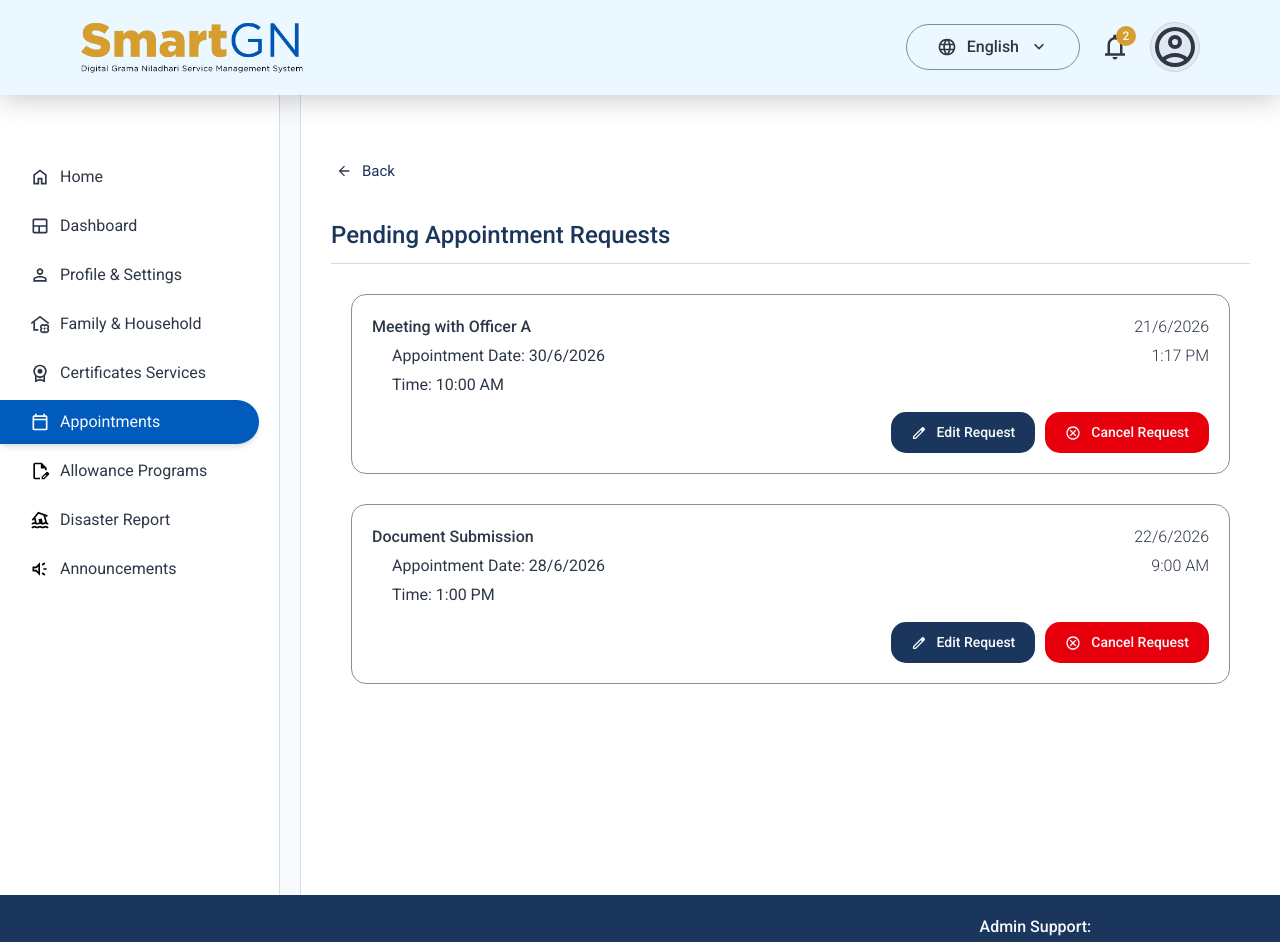
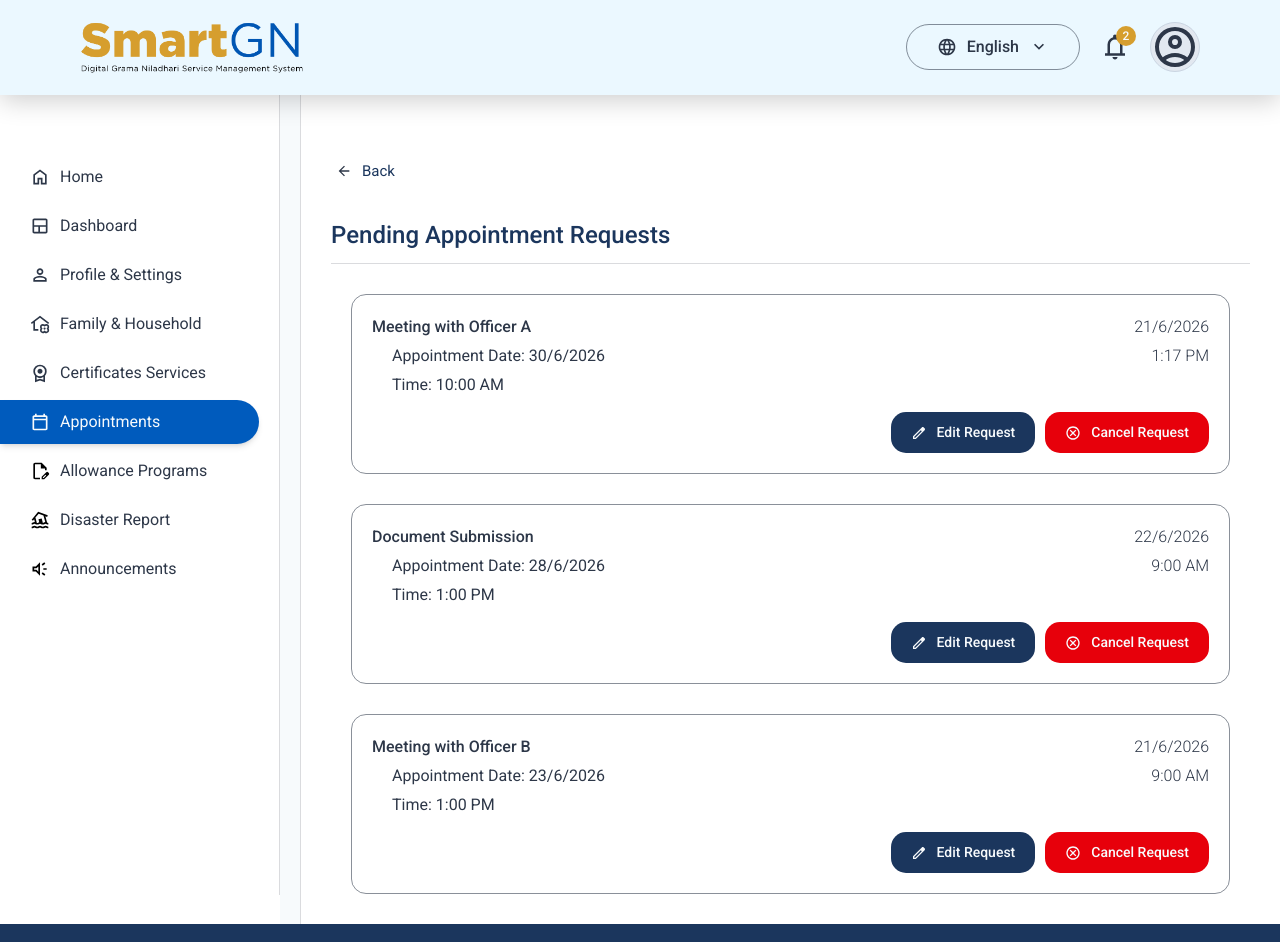
Before and after one commit to Mogith-Code/SmartGN-Digital-GN-Service-Management-System, a React (Vite) app in the folder SmartGN/: page /RAppointment/PendingAppointmentRequests in a window 1280 px wide. Shown: the top 942 px of the page. Built offline with nearby package versions, Linux system fonts and the light colour scheme.

Commit message:
Update Approved and Pending Appointments

```diff
--- a/SmartGN/src/Components/AppointmentsPage/AppointmentLayoutPage.jsx
+++ b/SmartGN/src/Components/AppointmentsPage/AppointmentLayoutPage.jsx
@@ -67,6 +67,17 @@ function AppointmentLayoutPage() {
       status: "Pending",
       requestedDate: new Date(2026, 5, 22, 9, 0), // June 15, 2026 at 9:00 AM
       createdAt: new Date(2026, 5, 22, 9, 0), // June 15, 2026 at 9:00 AM
+    },
+
+    {
+      id: 4,
+      purpose: "Meeting with Officer B",
+      date: new Date(2026, 5, 23), // June 23, 2026
+      time: "1:00 PM",
+      contact: "0771234567",
+      status: "Pending",
+      requestedDate: new Date(2026, 5, 21, 9, 0), // June 15, 2026 at 9:00 AM
+      createdAt: new Date(2026, 5, 21, 9, 0), // June 15, 2026 at 9:00 AM
     },
   ]);
 
--- a/SmartGN/src/Components/AppointmentsPage/ApprovedAppointmentsRequests.jsx
+++ b/SmartGN/src/Components/AppointmentsPage/ApprovedAppointmentsRequests.jsx
@@ -57,6 +57,16 @@ function ApprovedAppointmentsRequests() {
       requestedDate: new Date(2026, 5, 22, 9, 0), // June 15, 2026 at 9:00 AM
       createdAt: new Date(2026, 5, 22, 9, 0), // June 15, 2026 at 9:00 AM
     },
+    {
+      id: 4,
+      purpose: "Meeting with Officer B",
+      date: new Date(2026, 5, 23), // June 23, 2026
+      time: "1:00 PM",
+      contact: "0771234567",
+      status: "Pending",
+      requestedDate: new Date(2026, 5, 21, 9, 0), // June 15, 2026 at 9:00 AM
+      createdAt: new Date(2026, 5, 21, 9, 0), // June 15, 2026 at 9:00 AM
+    },
   ]);
 
   // to get the formatted time in 12-hour format with AM/PM
@@ -107,7 +117,7 @@ function ApprovedAppointmentsRequests() {
           {approvedAppointments.map((appointment) => (
             <div
               key={appointment.id}
-              className="mx-[50px] mt-[30px] flex flex-col gap-[5px] border border-[#2D37488D] rounded-[15px] p-[20px]"
+              className="mx-[50px] my-[30px] flex flex-col gap-[5px] border border-[#2D37488D] rounded-[15px] p-[20px]"
             >
               <div className="flex justify-between text-[16px] text-[#2D3748]">
                 <span className="font-medium">{appointment.purpose}</span>
--- a/SmartGN/src/Components/AppointmentsPage/PendingAppointmentRequests.jsx
+++ b/SmartGN/src/Components/AppointmentsPage/PendingAppointmentRequests.jsx
@@ -69,6 +69,16 @@ function PendingAppointmentRequests() {
       requestedDate: new Date(2026, 5, 22, 9, 0), // June 15, 2026 at 9:00 AM
       createdAt: new Date(2026, 5, 22, 9, 0), // June 15, 2026 at 9:00 AM
     },
+    {
+      id: 4,
+      purpose: "Meeting with Officer B",
+      date: new Date(2026, 5, 23), // June 23, 2026
+      time: "1:00 PM",
+      contact: "0771234567",
+      status: "Pending",
+      requestedDate: new Date(2026, 5, 21, 9, 0), // June 15, 2026 at 9:00 AM
+      createdAt: new Date(2026, 5, 21, 9, 0), // June 15, 2026 at 9:00 AM
+    },
   ]);
 
   // to get the formatted time in 12-hour format with AM/PM
@@ -119,7 +129,7 @@ function PendingAppointmentRequests() {
           {pendingAppointments.map((appointment) => (
             <div
               key={appointment.id}
-              className="mx-[50px] mt-[30px] flex flex-col gap-[5px] border border-[#2D37488D] rounded-[15px] p-[20px]"
+              className="mx-[50px] my-[30px] flex flex-col gap-[5px] border border-[#2D37488D] rounded-[15px] p-[20px]"
             >
               <div className="flex justify-between text-[16px] text-[#2D3748]">
                 <span className="font-medium">{appointment.purpose}</span>
```
